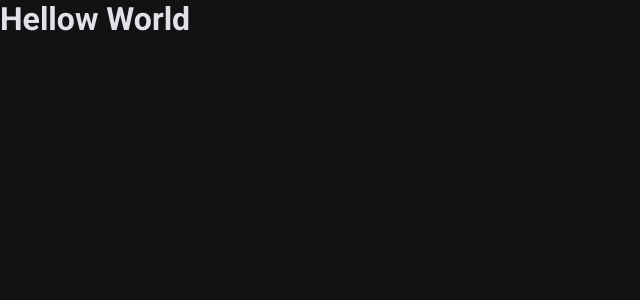
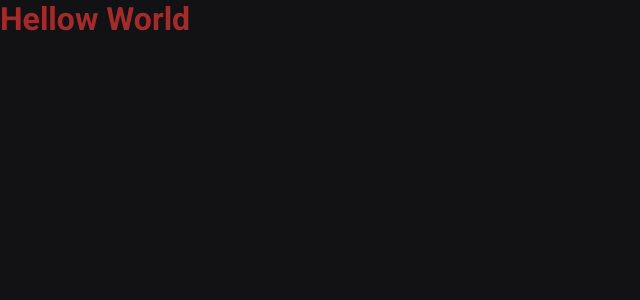
Before and after one commit to madruga665/nlw-heat-reactjs, a React (Vite) app: page / in a window 1280 px wide. Shown: the top 300 px of the page, without its empty margins (0-640 px from the left). Built offline with nearby package versions, Linux system fonts and the light colour scheme.

Commit message:
add sass

```diff
--- a/package.json
+++ b/package.json
@@ -8,7 +8,8 @@
   },
   "dependencies": {
     "react": "^17.0.0",
-    "react-dom": "^17.0.0"
+    "react-dom": "^17.0.0",
+    "sass": "^1.43.3"
   },
   "devDependencies": {
     "@types/react": "^17.0.0",
--- /dev/null
+++ b/src/App.module.scss
@@ -0,0 +1,3 @@
+.contentWrapper {
+  color: brown;
+}
--- a/src/App.tsx
+++ b/src/App.tsx
@@ -1,6 +1,9 @@
+import styles from './App.module.scss'
 
 export function App() {
   return (
-    <h1>Hellow World</h1>
+    <main className={styles.contentWrapper}>
+      <h1>Hellow World</h1>
+    </main>
   )
 }
```
Also changed, not shown: 1 other file (tests, documents, lock files or other folders).
